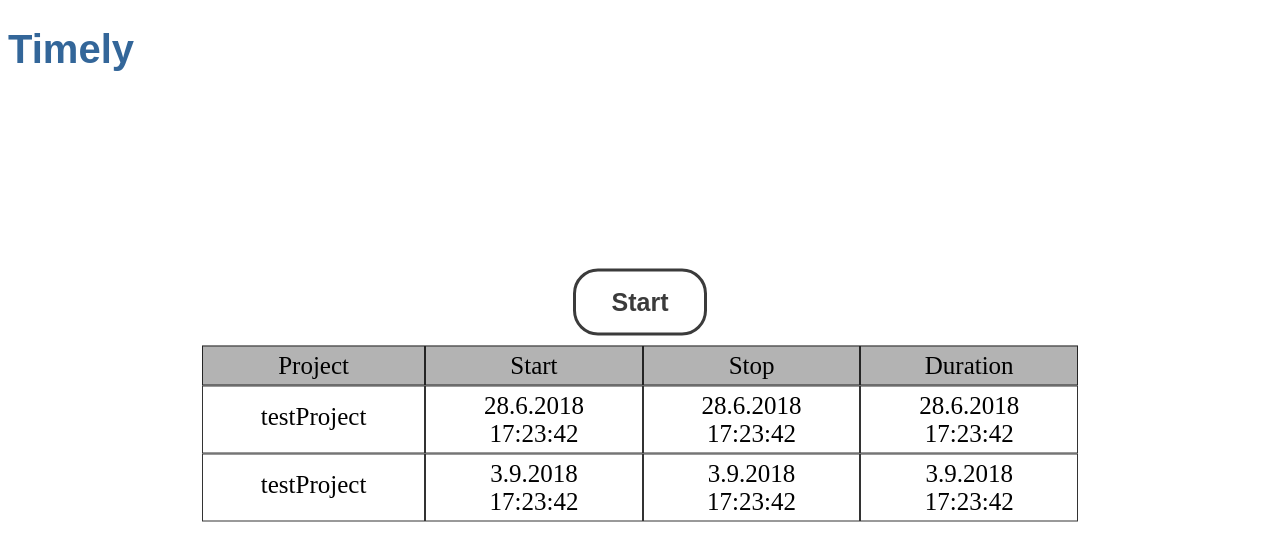
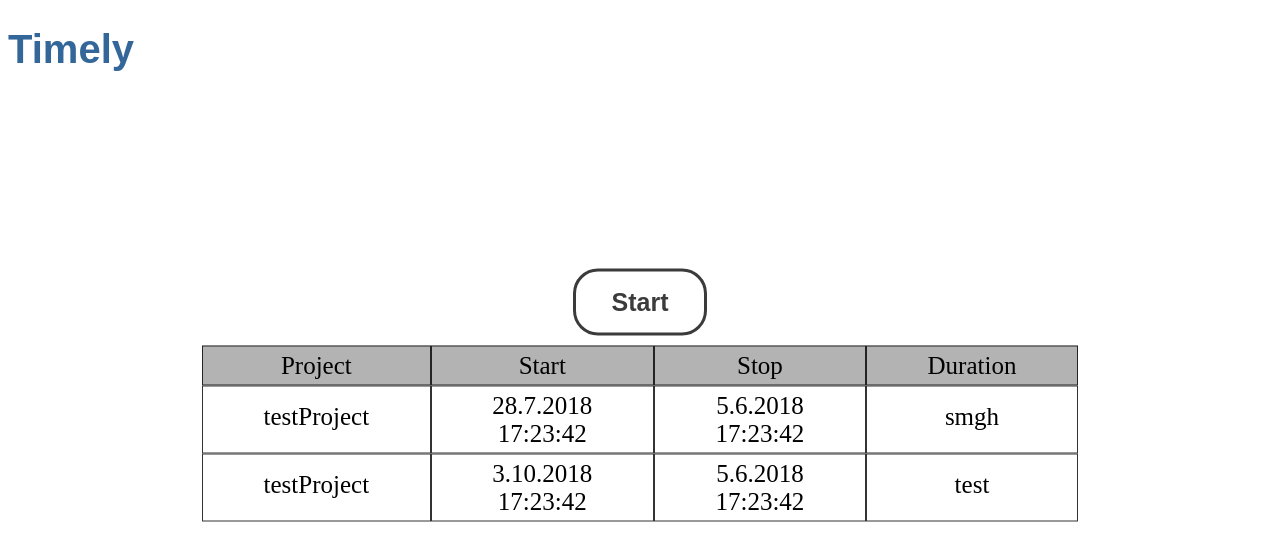
Before and after one commit to LukaAhac/Timely, an Angular app in the folder Timely-app/: page / in a window 1280 px wide. Shown: the top 560 px of the page. Built offline with nearby package versions, Linux system fonts and the light colour scheme.

Commit message:
adding time component and impl time track on click

```diff
--- a/Timely-app/src/app/app.component.ts
+++ b/Timely-app/src/app/app.component.ts
@@ -11,16 +11,26 @@ export class AppComponent {
   buttonState = 'Start'
   current: TimeInterval | null = null;
   timeIntervals: TimeInterval[] =
-    [{id: "testId", projectName : "testProject", timeStart : new Date(2018, 6, 28, 17, 23, 42), timeEnd : new Date(2018, 0O5, 0O5, 17, 23, 42), duration: new Date(2018, 0O5, 0O5, 17, 23, 42)},
-    {id: "testId", projectName : "testProject", timeStart : new Date(2018, 9, 3, 17, 23, 42), timeEnd : new Date(2018, 0O5, 0O5, 17, 23, 42), duration: new Date(2018, 0O5, 0O5, 17, 23, 42)}];
+    [{id: "testId", projectName : "testProject", timeStart : new Date(2018, 6, 28, 17, 23, 42), timeEnd : new Date(2018, 0O5, 0O5, 17, 23, 42),duration: "smgh"},
+    {id: "testId", projectName : "testProject", timeStart : new Date(2018, 9, 3, 17, 23, 42), timeEnd : new Date(2018, 0O5, 0O5, 17, 23, 42), duration: "test"}];
 
   buttonClick() {
     if (this.buttonState === 'Start') {
       this.buttonState = 'Stop'
-      this.timeIntervals.unshift({id: "testId", projectName : "testProject", timeStart : new Date(2018, 6, 28, 17, 23, 42), timeEnd : new Date(2018, 0O5, 0O5, 17, 23, 42), duration: new Date(2018, 0O5, 0O5, 17, 23, 42)});
+      this.current = {id: "testId", projectName : ".....", timeStart : new Date(), timeEnd : null, duration: "....."};
+      this.timeIntervals.unshift(this.current);
     } else {
       this.buttonState = 'Start'
+      this.current!.timeEnd = new Date();
+      this.current!.duration = this.msToTime(+(this.current!.timeEnd) - +(this.current!.timeStart));
     }
+  }
 
+  msToTime(duration: number){
+    var seconds = Math.floor((duration / 1000) % 60);
+    var minutes = Math.floor((duration / (1000 * 60)) % 60);
+    var hours = Math.floor((duration / (1000 * 60 * 60)) % 24);
+
+  return (hours < 10 ? "0" + hours : hours) + ":" + (minutes < 10 ? "0" + minutes : minutes) + ":" + (seconds < 10 ? "0" + seconds : seconds);
   }
 }
--- a/Timely-app/src/app/app.module.ts
+++ b/Timely-app/src/app/app.module.ts
@@ -4,11 +4,13 @@ import { BrowserModule } from '@angular/platform-browser';
 import { AppRoutingModule } from './app-routing.module';
 import { AppComponent } from './app.component';
 import { TimeIntervalsGridComponent } from './time-intervals-grid/time-intervals-grid.component';
+import { DateTimeComponent } from './date-time/date-time.component';
 
 @NgModule({
   declarations: [
     AppComponent,
-    TimeIntervalsGridComponent
+    TimeIntervalsGridComponent,
+    DateTimeComponent
   ],
   imports: [
     BrowserModule,
--- /dev/null
+++ b/Timely-app/src/app/date-time/date-time.component.html
@@ -0,0 +1,8 @@
+<ng-template *ngIf="date !== null; then thenBlock else elseBlock"></ng-template>
+<ng-template #thenBlock>
+    <div>{{date!.getDate()}}.{{date!.getMonth()+1}}.{{date!.getFullYear()}}
+    </div>
+    <div>{{date!.getHours()}}:{{date!.getMinutes()}}:{{date!.getSeconds()}}
+    </div>
+</ng-template>
+<ng-template #elseBlock>.....</ng-template>
--- a/Timely-app/src/app/models/timeInterval.ts
+++ b/Timely-app/src/app/models/timeInterval.ts
@@ -2,6 +2,6 @@ export interface TimeInterval {
     id: string;
     projectName: string;
     timeStart: Date;
-    timeEnd: Date | string;
-    duration: Date | string;
+    timeEnd: Date | null;
+    duration: string;
 }
--- a/Timely-app/src/app/time-intervals-grid/time-intervals-grid.component.html
+++ b/Timely-app/src/app/time-intervals-grid/time-intervals-grid.component.html
@@ -7,22 +7,13 @@
   <ng-template let-interval ngFor [ngForOf]="intervals">
       <div class="grid-item"><p style="line-height:0%">{{interval.projectName}}</p></div>
       <div class="grid-item">
-        <p style="margin:0">{{interval.timeStart.getDate()}}.{{interval.timeStart.getMonth()}}.{{interval.timeStart.getFullYear()}}
-        </p>
-        <p style="margin:0">{{interval.timeStart.getHours()}}:{{interval.timeStart.getMinutes()}}:{{interval.timeStart.getSeconds()}}
-        </p>
+        <app-date-time [date]="interval.timeStart"></app-date-time>
       </div>
       <div class="grid-item">
-        <div>{{interval.timeStart.getDate()}}.{{interval.timeStart.getMonth()}}.{{interval.timeStart.getFullYear()}}
-        </div>
-        <div>{{interval.timeStart.getHours()}}:{{interval.timeStart.getMinutes()}}:{{interval.timeStart.getSeconds()}}
-        </div>
+        <app-date-time [date]="interval.timeEnd"></app-date-time>
       </div>
       <div class="grid-item">
-        <div>{{interval.timeStart.getDate()}}.{{interval.timeStart.getMonth()}}.{{interval.timeStart.getFullYear()}}
-        </div>
-        <div>{{interval.timeStart.getHours()}}:{{interval.timeStart.getMinutes()}}:{{interval.timeStart.getSeconds()}}
-        </div>
+        <p style="line-height:0%">{{interval.duration}}</p>
       </div>
     </ng-template>
 </div>
```
Also changed, not shown: Timely-app/src/app/date-time/date-time.component.ts (added, +10 -0 lines), Timely-app/src/app/date-time/date-time.component.css (added), 1 other file (tests, documents, lock files or other folders).
